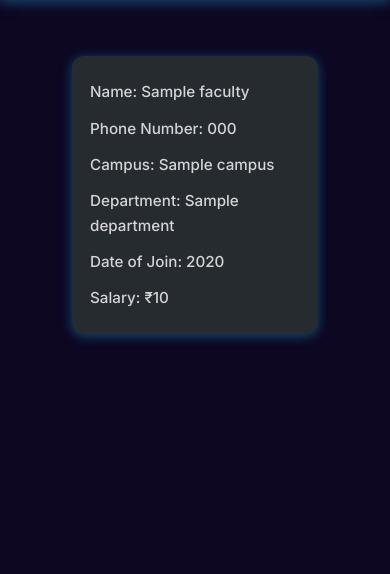
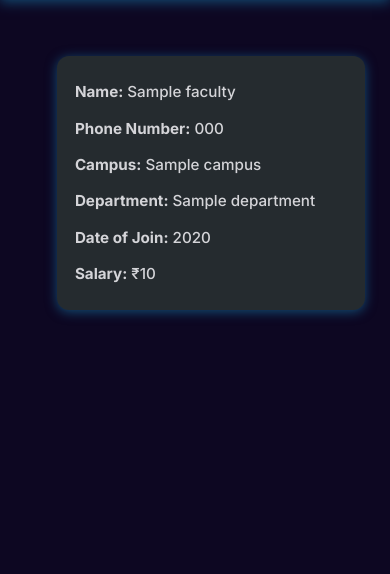
Before and after one commit to SASTRA-Projects/Timetable, a Flask app: template templates/faculty.html in a window 390 px wide. Shown: the part 114-688 px from the top of the page. Run offline with Flask 3, Linux system fonts and the light colour scheme; the visitor is signed in with stand-in values (Sample User, id 1); the template is opened without the code that fills it: most values are stand-ins (such as "Sample title", 1, 10 or a date in 2020).

Commit message:
updated faculty.html

```diff
--- a/templates/faculty.html
+++ b/templates/faculty.html
@@ -5,9 +5,8 @@
           content="Shows faculty details. Displays the personal information of the authenticated (logged-in) faculty.">
     <style>
         .faculty-card {
-            width: 360px;
-            max-width: 90%;
-            height: auto;
+            width: 100%;
+            max-width: 400px;
             margin: 60px auto;
             background-color: #ffffff;
             box-shadow: var(--shadow);
@@ -17,6 +16,7 @@
             display: flex;
             flex-direction: column;
             justify-content: center;
+            align-items: flex-start;
             color: var(--text-light);
         }
 
@@ -26,9 +26,10 @@
         }
 
         .faculty-card p {
-            font-size: 1rem;
+            font-size: 1.05rem;
             font-weight: 500;
-            margin: 8px 0;
+            margin: 10px 0;
+            word-wrap: break-word;
         }
 
         .empty-message {
@@ -39,12 +40,27 @@
             font-family: 'Inter', sans-serif;
         }
 
-        /* Responsive style for mobile */
+        @media (max-width: 768px) {
+            .faculty-card {
+                padding: 20px;
+                border-radius: 14px;
+            }
+
+            .faculty-card p {
+                font-size: 1rem;
+                margin: 8px 0;
+            }
+
+            .empty-message {
+                font-size: 2em;
+                padding: 0 1rem;
+            }
+        }
+
         @media (max-width: 480px) {
             .faculty-card {
-                margin: 40px auto;
+                margin: 40px 16px;
                 padding: 18px;
-                width: 95%;
                 border-radius: 12px;
             }
 
@@ -54,8 +70,16 @@
             }
 
             .empty-message {
-                font-size: 1.8em;
+                font-size: 1.7em;
                 padding: 0 1rem;
+            }
+        }
+
+        @media (min-width: 1024px) {
+            .faculty-card {
+                font-size: 1.1rem;
+                padding: 30px;
+                max-width: 500px;
             }
         }
     </style>
@@ -68,12 +92,12 @@
         <p class="empty-message">Faculty ID Not Provided!</p>
     {% else %}
         <div class="faculty-card">
-            <p>Name: {{ faculty["name"] }}</p>
-            <p>Phone Number: {{ faculty["phone"] }}</p>
-            <p>Campus: {{ campus }}</p>
-            <p>Department: {{ faculty["department"] }}</p>
-            <p>Date of Join: {{ faculty["join_year"] }}</p>
-            <p>Salary: ₹{{ faculty["salary"] }}</p>
+            <p><strong>Name:</strong> {{ faculty["name"] }}</p>
+            <p><strong>Phone Number:</strong> {{ faculty["phone"] }}</p>
+            <p><strong>Campus:</strong> {{ campus }}</p>
+            <p><strong>Department:</strong> {{ faculty["department"] }}</p>
+            <p><strong>Date of Join:</strong> {{ faculty["join_year"] }}</p>
+            <p><strong>Salary:</strong> ₹{{ faculty["salary"] }}</p>
         </div>
     {% endif %}
 {% endblock %}
```
